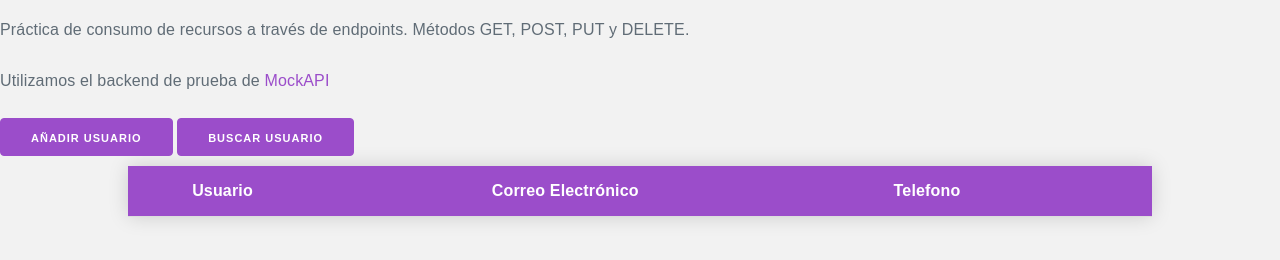
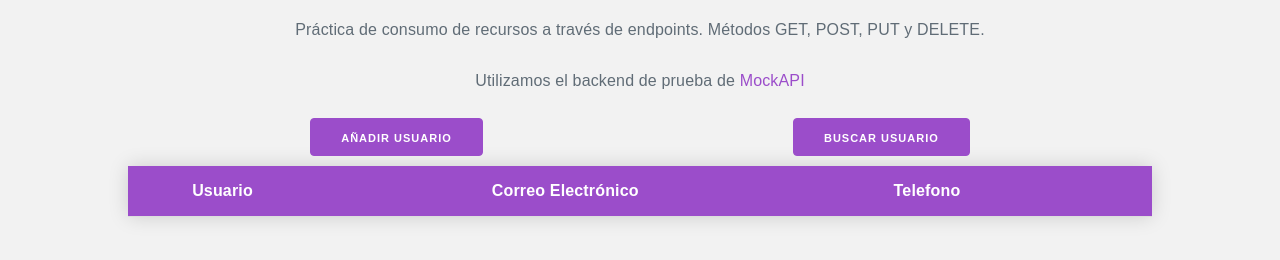
Before and after one commit to eSalazar84/Entregable-API-REST, a website: page index.html in a window 1280 px wide. Shown: the part 58-318 px from the top of the page. Drawn offline with nearby package versions, Linux system fonts and the light colour scheme; no server answers.

Commit message:
acomodamiento de componentes con CSS

```diff
--- a/index.html
+++ b/index.html
@@ -25,9 +25,13 @@
     <p>Práctica de consumo de recursos a través de endpoints. Métodos GET, POST, PUT y DELETE.</p>
     <p>Utilizamos el backend de prueba de <a href="https://mockapi.io" target="_blank">MockAPI</a></p>
   </header>
-  <button id="open-modal-add">Añadir Usuario</button>
-  <button id="btn-modal-search">Buscar Usuario</button>
-  <dialog id="modal">
+
+  <nav class="button-options">
+    <button id="open-modal-add">Añadir Usuario</button>
+    <button id="btn-modal-search">Buscar Usuario</button>
+  </nav>
+
+    <dialog id="modal">
     <form action="" method="dialog" id="formAdd" class="formAdd">
       <h3 id="title">Añadir Nuevo Usuario</h3>
       <label for="name">Nombre completo
@@ -46,21 +50,15 @@
     </form>
   </dialog>
 
-
   <dialog id="modal-search">
     <form action="" method="dialog" id="formSearch">
-      <label for="search">Busqueda por Nombre de Usuario
+      <label for="search">Busqueda de Usuario
         <input type="text" name="search" id="search">
         <input type="submit" value="Buscar">
         <input type="button" value="Cancelar" id="close-search">
       </label>
     </form>
   </dialog>
-
-
-
-
-
 
   <table id="tabla">
     <thead>
--- a/style.css
+++ b/style.css
@@ -6,6 +6,9 @@ body {
 h1 {
   text-align: center;
   color: #333;
+}
+p{
+  text-align: center;
 }
 
 table {
@@ -38,4 +41,10 @@ tr:hover {
 
 .direction {
   text-align: start;
-};
+}
+
+.button-options{
+  display: flex;
+  flex-direction: row;
+  justify-content: space-evenly;
+}
```
